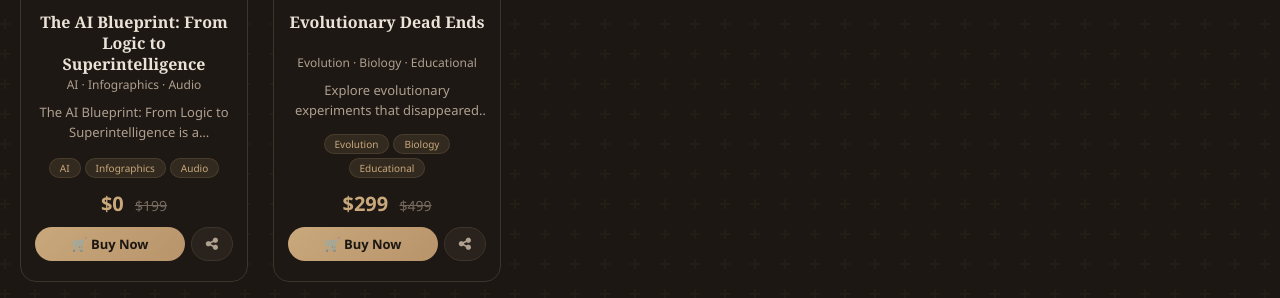
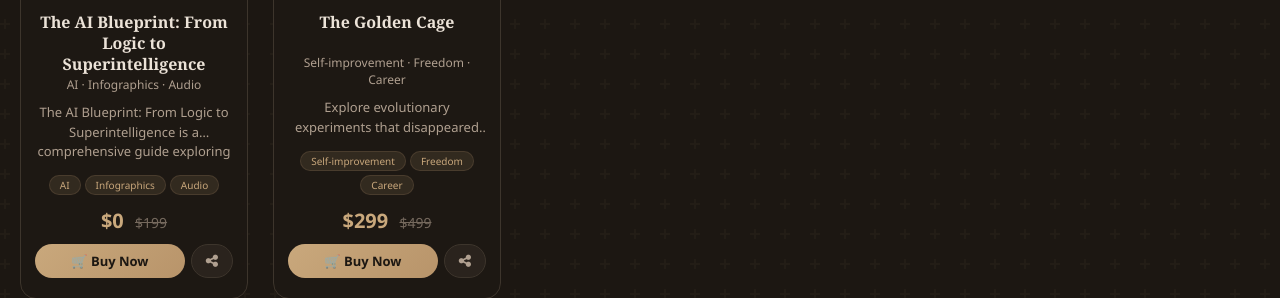
Before and after one commit to rainalankesh625-jpg/VEYNT_STORE, a plain HTML site: page index.html in a window 1280 px wide. Shown: the part 821-1119 px from the top of the page. Drawn offline with Linux system fonts and the light colour scheme.

Commit message:
Update book details for 'The Golden Cage'

```diff
--- a/index.html
+++ b/index.html
@@ -1214,10 +1214,10 @@
             },
             {
                 id: 2,
-                title: "Evolutionary Dead Ends",
+                title: "The Golden Cage",
                 cover: "https://picsum.photos/seed/dino2/400/600",
                 category: "evolution",
-                tags: ["Evolution", "Biology", "Educational"],
+                tags: ["Self-improvement", "Freedom", "Career"],
                 desc:  "Explore evolutionary experiments that disappeared from the tree of life — a fascinating look at biology's forgotten branches.",
                 price: 299,
                 originalPrice: 499,
@@ -1225,8 +1225,8 @@
                 badgeClass: "badge-new",
                 rating: 4.8,
                 likes: 50,
-                date: "2026-08-05",
-                link: "#",
+                date: "2026-11-23",
+                link: "https://sites.google.com/view/the-golden-cage-book/home",
                 reviews: []
             }
 
```
